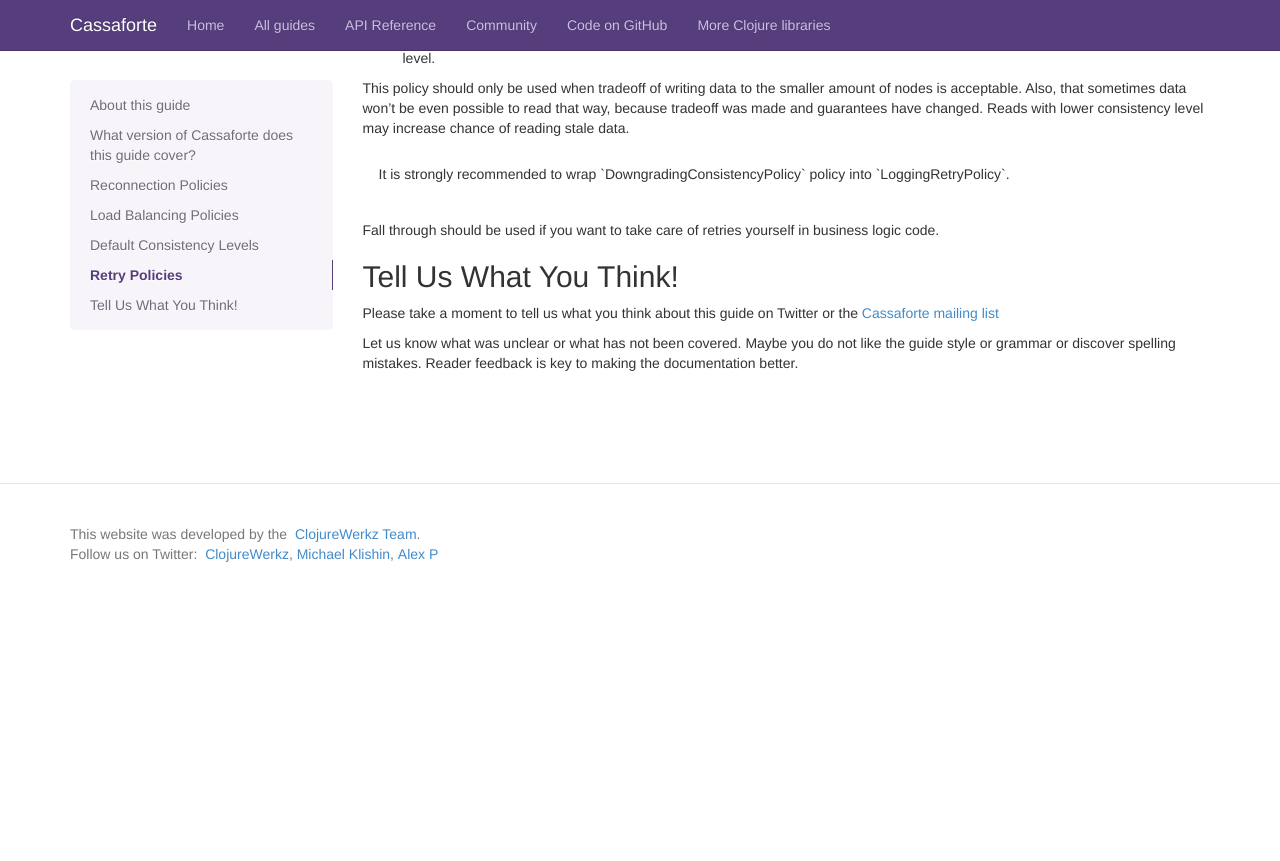
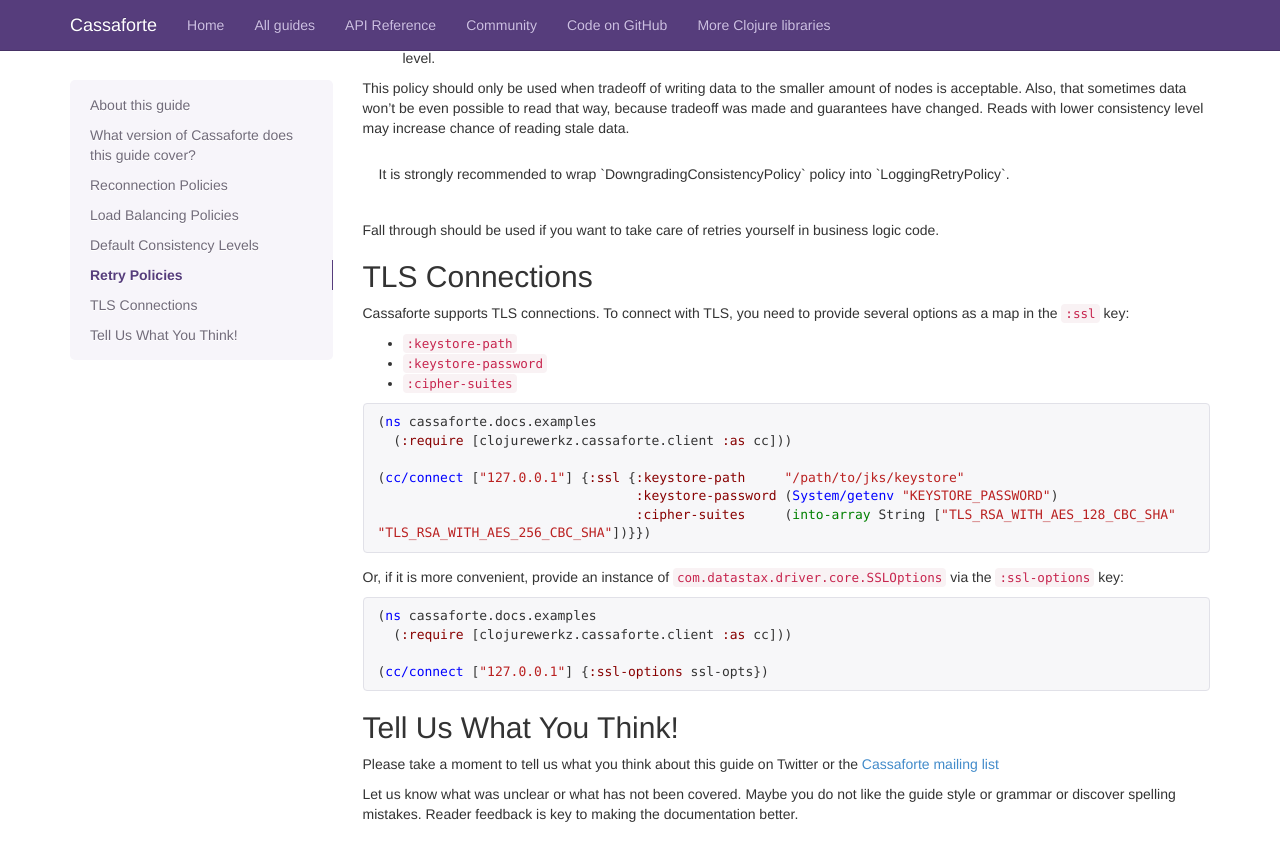
Before and after one commit to clojurewerkz/cassaforte.docs, a Jekyll site: the page built from articles/advanced_options.md, in a window 1280 px wide and 900 px high, scrolled down 2056 px. Shown: the top 861 px of the window. Built offline with Jekyll 4.4.1, drawn with Linux system fonts in a browser that asks for light colours; some web fonts are replaced; Markdown is read by kramdown in place of the engine named in the settings; before the commit the page ends 2650 px from its top, so only the background shows below that.

Commit message:
Briefly document TLS connection options
The examples are not very descriptive but serve as an OK
starting point. We should definitely explain this in more details,
though, as JDK TLS setup is hellish.

````diff
--- a/articles/advanced_options.md
+++ b/articles/advanced_options.md
@@ -154,3 +154,32 @@ It is strongly recommended to wrap `DowngradingConsistencyPolicy` policy into `L
 
 Fall through should be used if you want to take care of retries
 yourself in business logic code.
+
+
+## TLS Connections
+
+Cassaforte supports TLS connections. To connect with TLS, you need to provide several
+options as a map in the `:ssl` key:
+
+ * `:keystore-path`
+ * `:keystore-password`
+ * `:cipher-suites`
+
+``` clojure
+(ns cassaforte.docs.examples
+  (:require [clojurewerkz.cassaforte.client :as cc]))
+
+(cc/connect ["127.0.0.1"] {:ssl {:keystore-path     "/path/to/jks/keystore"
+                                 :keystore-password (System/getenv "KEYSTORE_PASSWORD")
+                                 :cipher-suites     (into-array String ["TLS_RSA_WITH_AES_128_CBC_SHA" "TLS_RSA_WITH_AES_256_CBC_SHA"])}})
+```
+
+Or, if it is more convenient, provide an instance of `com.datastax.driver.core.SSLOptions`
+via the `:ssl-options` key:
+
+``` clojure
+(ns cassaforte.docs.examples
+  (:require [clojurewerkz.cassaforte.client :as cc]))
+
+(cc/connect ["127.0.0.1"] {:ssl-options ssl-opts})
+```
````
